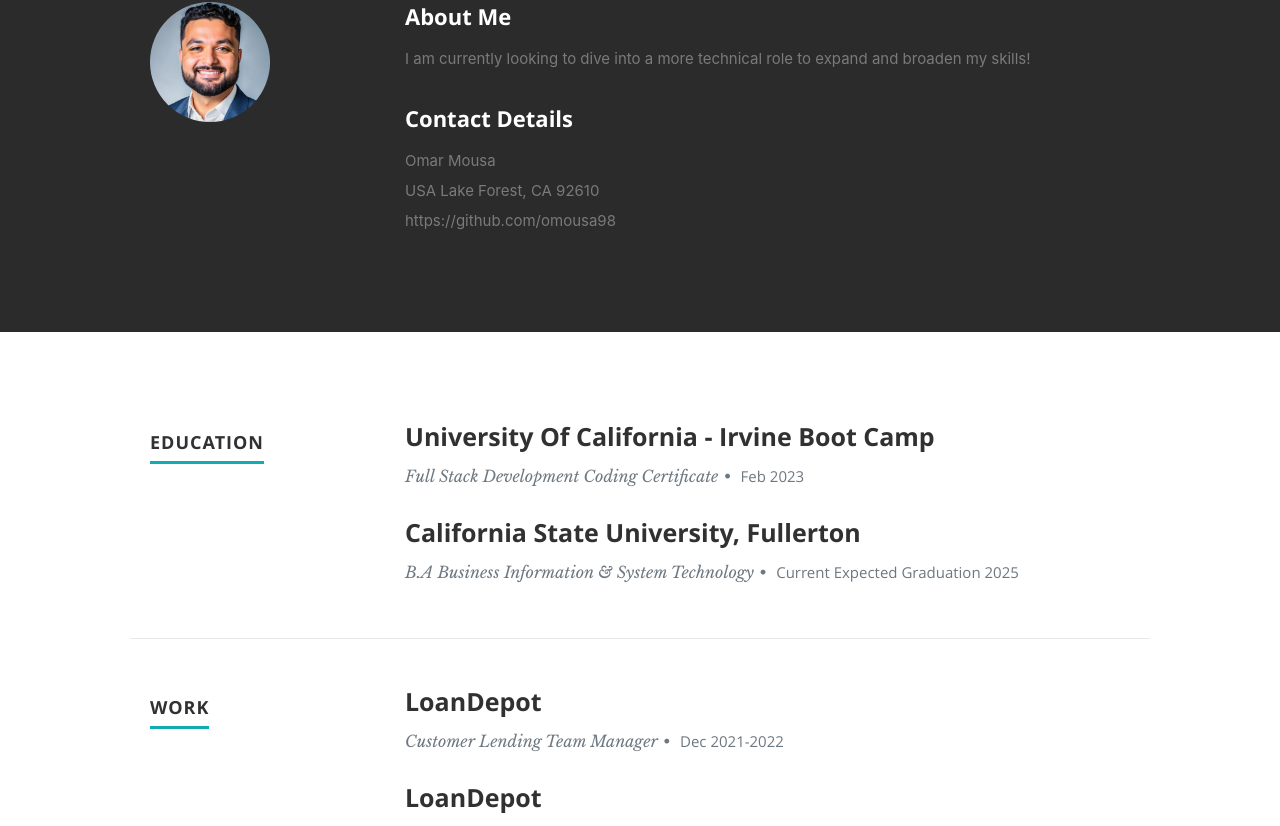
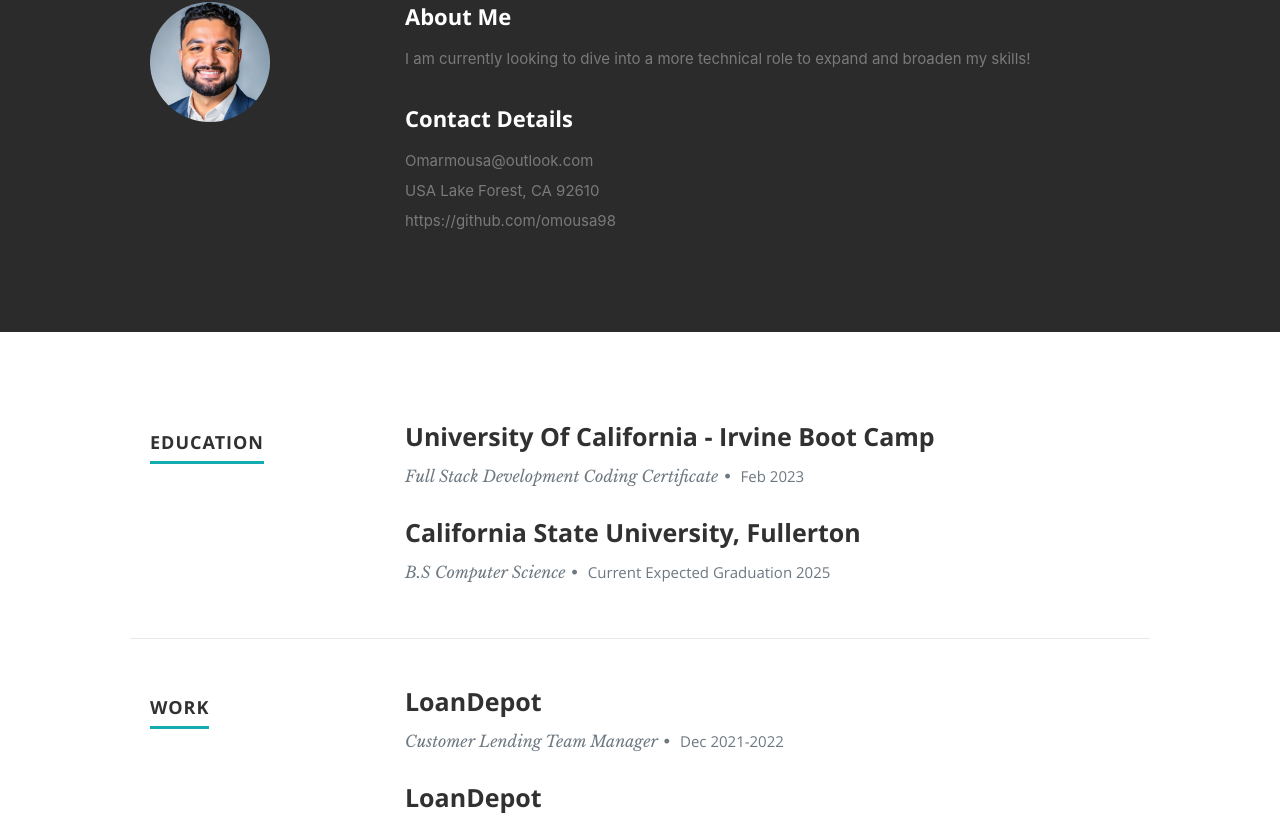
Before and after one commit to omousa98/React-Portfolio, a React (Create React App) app: page / in a window 1280 px wide. Shown: the part 894-1720 px from the top of the page. Built offline with nearby package versions, Linux system fonts and the light colour scheme.

Commit message:
Updated my About Me

```diff
--- a/src/components/ContactUs.js
+++ b/src/components/ContactUs.js
@@ -13,7 +13,7 @@ export default function ContactUs( {resumeData} ) {
           <div className="row">
             <aside className="eigth columns footer-widgets">
               <div className="widget">
-                <h4>Linked in : https://www.linkedin.com/in/omar-mousa-7aa4b9269/
+                <h4>LinkedIn : https://www.linkedin.com/in/omar-mousa-7aa4b9269/
                   {resumeData.linkedinId}
                 </h4>
               </div>
--- a/src/resumeData.js
+++ b/src/resumeData.js
@@ -1,6 +1,6 @@
 let resumeData = {
     "imagebaseurl":"https://github.com/omousa98",
-    "name": "Omar Mousa",
+    "name": "Omarmousa@outlook.com",
     "role": "Full Stack Developer",
     "roleDescription": " I love anything and everything to do with technology. My thirst to learn in this industry is what pushes me to learn how to create bigger and better things!",
     "socialLinks":[
@@ -17,7 +17,6 @@ let resumeData = {
       ],
     "aboutme":"I am currently looking to dive into a more technical role to expand and broaden my skills!",
     "address":"USA Lake Forest, CA 92610",
-    "email":"Omarmousa@outlook.com",
     "website":"https://github.com/omousa98",
     "education":[
       {
@@ -30,7 +29,7 @@ let resumeData = {
       {
         "id": 2,
         "UniversityName":"California State University, Fullerton",
-        "specialization":"B.A Business Information & System Technology",
+        "specialization":"B.S Computer Science",
         "MonthOfPassing":"Current",
         "YearOfPassing":"Expected Graduation 2025",
       }
```
